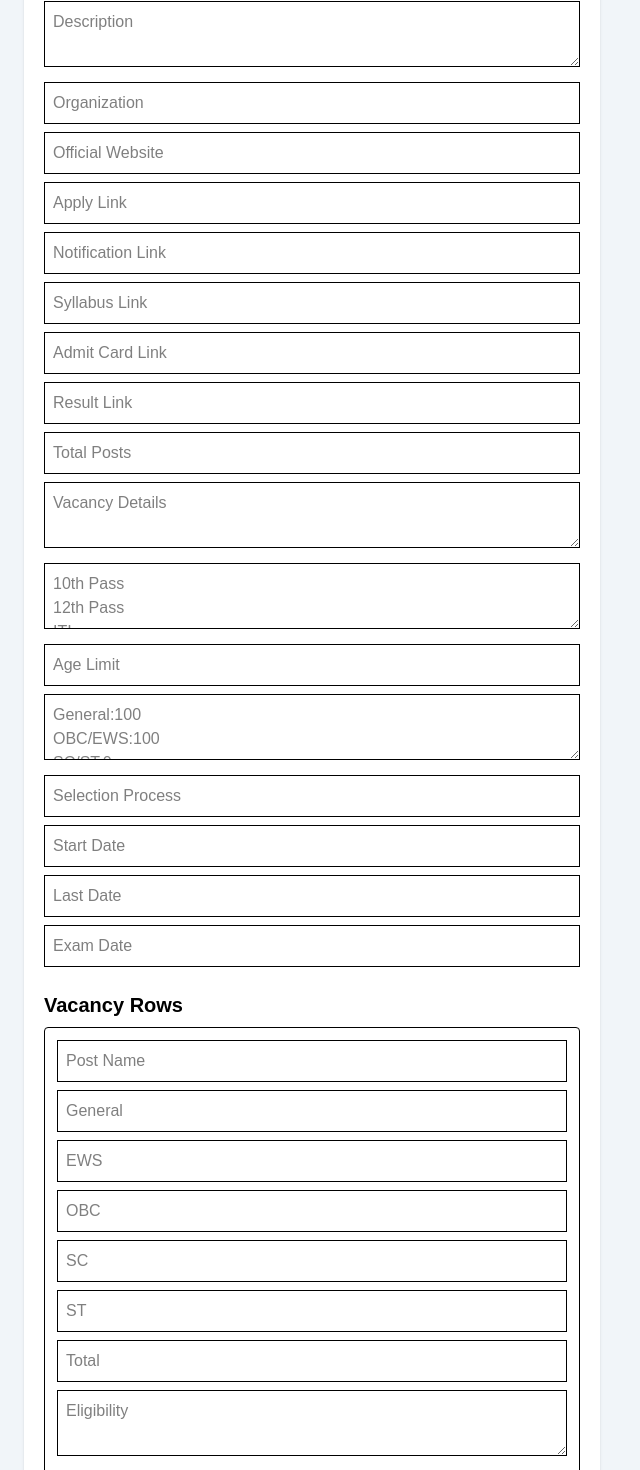
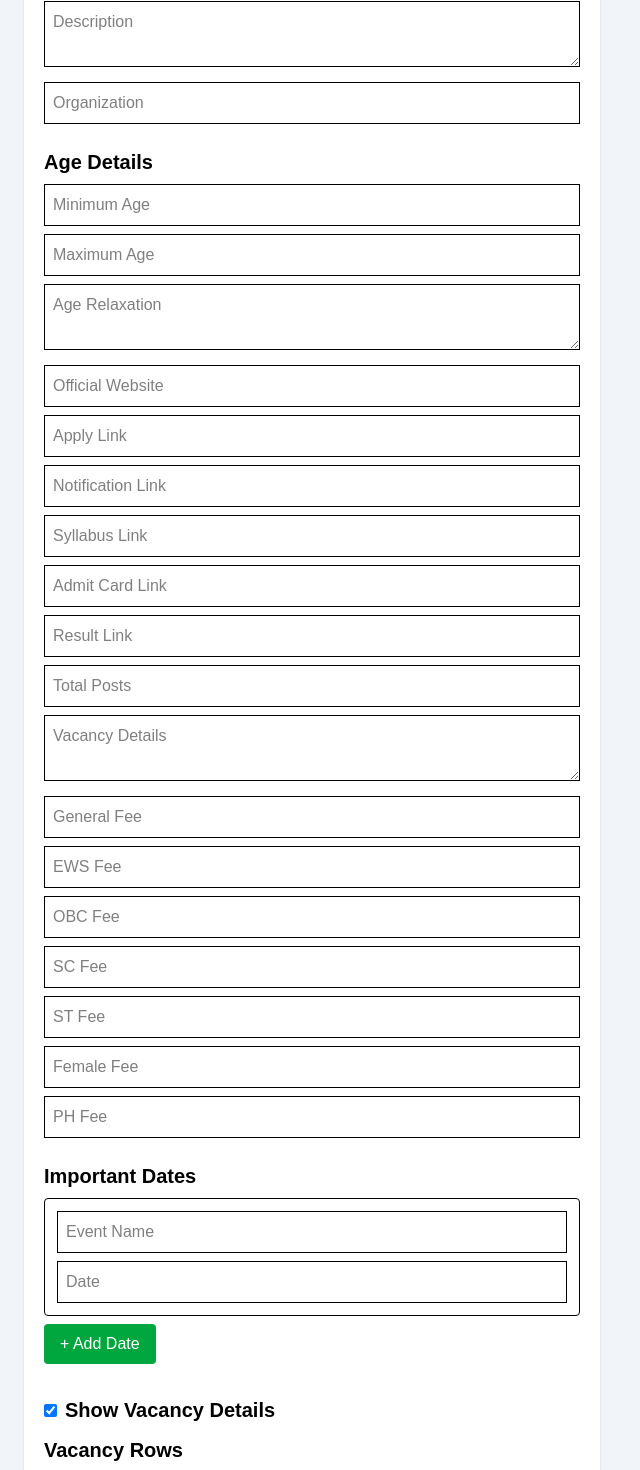
Before and after one commit to examnotice/examnotices, a Next.js app: page /admin/dashboard in a window 1280 px wide. Shown: the part 198-1668 px from the top of the page, without its empty margins (0-640 px from the left). Built offline with nearby package versions, Linux system fonts and the light colour scheme; no server answers; the database is empty.

Commit message:
update website

```diff
--- a/src/app/admin/dashboard/page.tsx
+++ b/src/app/admin/dashboard/page.tsx
@@ -4,6 +4,8 @@ import { useState, useEffect } from "react";
 import { supabase } from "@/lib/supabase";
 
 export default function Dashboard() {
+  const [showPostDetails, setShowPostDetails] = useState(true);
+const [showVacancyDetails, setShowVacancyDetails] = useState(true);
   const [title, setTitle] = useState("");
   const [category, setCategory] = useState("job");
   const [description, setDescription] = useState("");
@@ -22,7 +24,21 @@ const [resultLink, setResultLink] = useState("");
   const [lastDate, setLastDate] = useState("");
   const [examDate, setExamDate] = useState("");
 const [totalPost, setTotalPost] = useState("");
+const [eligibility, setEligibility] = useState("");
+const [age, setAge] = useState("");
+const [generalFee, setGeneralFee] = useState("");
+const [scstFee, setScstFee] = useState("");
 const [vacancyDetails, setVacancyDetails] = useState("");
+const [minimumAge, setMinimumAge] = useState("");
+const [maximumAge, setMaximumAge] = useState("");
+const [ageRelaxation, setAgeRelaxation] = useState("");
+const [feeGeneral, setFeeGeneral] = useState("");
+const [feeEws, setFeeEws] = useState("");
+const [feeObc, setFeeObc] = useState("");
+const [feeSc, setFeeSc] = useState("");
+const [feeSt, setFeeSt] = useState("");
+const [feeFemale, setFeeFemale] = useState("");
+const [feePh, setFeePh] = useState("");
   const [dbNotices, setDbNotices] = useState<any[]>([]);
   const [vacancyRows, setVacancyRows] = useState([
   {
@@ -34,6 +50,13 @@ const [vacancyDetails, setVacancyDetails] = useState("");
     st: "",
     total: "",
     eligibility: "",
+  },
+]);
+
+const [importantDates, setImportantDates] = useState([
+  {
+    event: "",
+    date: "",
   },
 ]);
 
@@ -69,24 +92,29 @@ const [postDetails, setPostDetails] = useState([
         category,
         description,
         organization,
-        qualification,
-        ageLimit,
-        applicationFee,
-        selectionProcess,
+        showpostdetails: showPostDetails,
+showvacancydetails: showVacancyDetails,
+        minimumage: minimumAge,
+maximumage: maximumAge,
+agerelaxation: ageRelaxation,
         officialWebsite,
-        startDate,
-        lastDate,
-        examDate,
         totalpost: totalPost,
        applylink: applyLink,
 notificationlink: notificationLink,
 syllabuslink: syllabusLink,
 admitcardlink: admitCardLink,
 resultlink: resultLink,
-
+importantdates: importantDates,
 vacancydetails: vacancyDetails,
 vacancyrows: vacancyRows,
 postdetails: postDetails,
+feegeneral: feeGeneral,
+feeews: feeEws,
+feeobc: feeObc,
+feesc: feeSc,
+feest: feeSt,
+feefemale: feeFemale,
+feeph: feePh,
       },
     ]);
 
@@ -150,6 +178,8 @@ postdetails: postDetails,
   <option value="admission">Admission</option>
 </select>
 
+
+
 <textarea
   value={description}
   onChange={(e) => setDescription(e.target.value)}
@@ -161,6 +191,31 @@ postdetails: postDetails,
   value={organization}
   onChange={(e) => setOrganization(e.target.value)}
   placeholder="Organization"
+  className="w-full border p-2 mb-2"
+/>
+
+<h2 className="text-xl font-bold mt-4 mb-2">
+Age Details
+</h2>
+
+<input
+  placeholder="Minimum Age"
+  value={minimumAge}
+  onChange={(e)=>setMinimumAge(e.target.value)}
+  className="w-full border p-2 mb-2"
+/>
+
+<input
+  placeholder="Maximum Age"
+  value={maximumAge}
+  onChange={(e)=>setMaximumAge(e.target.value)}
+  className="w-full border p-2 mb-2"
+/>
+
+<textarea
+  placeholder="Age Relaxation"
+  value={ageRelaxation}
+  onChange={(e)=>setAgeRelaxation(e.target.value)}
   className="w-full border p-2 mb-2"
 />
 
@@ -220,64 +275,113 @@ postdetails: postDetails,
   className="w-full border p-2 mb-2"
 />
 
-<textarea
-  value={qualification}
-  onChange={(e) => setQualification(e.target.value)}
-  placeholder={`10th Pass
-12th Pass
-ITI
-Diploma
-Graduate`}
+<input
+  value={feeGeneral}
+  onChange={(e) => setFeeGeneral(e.target.value)}
+  placeholder="General Fee"
   className="w-full border p-2 mb-2"
 />
 
 <input
-  value={ageLimit}
-  onChange={(e) => setAgeLimit(e.target.value)}
-  placeholder="Age Limit"
-  className="w-full border p-2 mb-2"
-/>
-
-<textarea
-  value={applicationFee}
-  onChange={(e) => setApplicationFee(e.target.value)}
-  placeholder={`General:100
-OBC/EWS:100
-SC/ST:0
-PH:0
-Female:0`}
+  value={feeEws}
+  onChange={(e) => setFeeEws(e.target.value)}
+  placeholder="EWS Fee"
   className="w-full border p-2 mb-2"
 />
 
 <input
-  value={selectionProcess}
-  onChange={(e) => setSelectionProcess(e.target.value)}
-  placeholder="Selection Process"
+  value={feeObc}
+  onChange={(e) => setFeeObc(e.target.value)}
+  placeholder="OBC Fee"
   className="w-full border p-2 mb-2"
 />
 
 <input
-  value={startDate}
-  onChange={(e) => setStartDate(e.target.value)}
-  placeholder="Start Date"
+  value={feeSc}
+  onChange={(e) => setFeeSc(e.target.value)}
+  placeholder="SC Fee"
   className="w-full border p-2 mb-2"
 />
 
 <input
-  value={lastDate}
-  onChange={(e) => setLastDate(e.target.value)}
-  placeholder="Last Date"
+  value={feeSt}
+  onChange={(e) => setFeeSt(e.target.value)}
+  placeholder="ST Fee"
   className="w-full border p-2 mb-2"
 />
 
 <input
-  value={examDate}
-  onChange={(e) => setExamDate(e.target.value)}
-  placeholder="Exam Date"
+  value={feeFemale}
+  onChange={(e) => setFeeFemale(e.target.value)}
+  placeholder="Female Fee"
+  className="w-full border p-2 mb-2"
+/>
+
+<input
+  value={feePh}
+  onChange={(e) => setFeePh(e.target.value)}
+  placeholder="PH Fee"
   className="w-full border p-2 mb-2"
 />
 
 <h2 className="text-xl font-bold mt-4 mb-2">
+Important Dates
+</h2>
+
+{importantDates.map((row, index) => (
+  <div key={index} className="border p-3 mb-2 rounded">
+
+    <input
+      placeholder="Event Name"
+      value={row.event}
+      onChange={(e) => {
+        const updated = [...importantDates];
+        updated[index].event = e.target.value;
+        setImportantDates(updated);
+      }}
+      className="w-full border p-2 mb-2"
+    />
+
+    <input
+      placeholder="Date"
+      value={row.date}
+      onChange={(e) => {
+        const updated = [...importantDates];
+        updated[index].date = e.target.value;
+        setImportantDates(updated);
+      }}
+      className="w-full border p-2"
+    />
+
+  </div>
+))}
+<button
+type="button"
+onClick={() =>
+setImportantDates([
+...importantDates,
+{
+event: "",
+date: "",
+},
+])
+}
+className="bg-green-600 text-white px-4 py-2 rounded mb-4"
+>
++ Add Date
+</button>
+
+<h2 className="text-xl font-bold mt-4 mb-2">
+
+<label className="flex items-center gap-2 mb-3">
+  <input
+    type="checkbox"
+    checked={showVacancyDetails}
+    onChange={(e) => setShowVacancyDetails(e.target.checked)}
+  />
+  Show Vacancy Details
+</label>
+
   Vacancy Rows
 </h2>
 
@@ -397,6 +501,15 @@ Female:0`}
 </button>
 
 <h2 className="text-xl font-bold mt-6 mb-2">
+<label className="flex items-center gap-2 mb-3">
+  <input
+    type="checkbox"
+    checked={showPostDetails}
+    onChange={(e) => setShowPostDetails(e.target.checked)}
+  />
+  Show Post Details
+</label>
+
   Post Details
 </h2>
 
--- a/src/app/notice/[slug]/page.tsx
+++ b/src/app/notice/[slug]/page.tsx
@@ -47,118 +47,116 @@ const { data: vacancyRows } = await supabase
   {notice.description}
 </p>
 
+ {/* Important Dates */}
+ {notice.importantdates?.length > 0 && (
+<div className="border rounded-xl p-5 mb-6">
+
+<h2 className="text-xl font-bold mb-4">
+Important Dates
+</h2>
+
+<div className="space-y-3">
+
+{notice.importantdates.map((item:any,index:number)=>(
+<div
+key={index}
+className="bg-blue-100 border-l-4 border-blue-600 p-4 rounded"
+>
+<p className="font-semibold">
+{item.event}
+</p>
+
+<p>
+{item.date}
+</p>
+
+</div>
+))}
+
+</div>
+</div>
+)}
+
 {/* Eligibility Details */}
 <div className="border rounded-xl p-5 mb-6">
+
 <h2 className="text-xl font-bold mb-4">
 Eligibility Details
 </h2>
 
-  <div className="grid md:grid-cols-2 gap-4">
+<div className="grid md:grid-cols-3 gap-4">
 
 <div className="bg-slate-100 p-4 rounded-lg">
-      <p className="font-semibold">Eligibility</p>
-      <p>{notice.eligibility || "Graduate"}</p>
+<p className="font-semibold">Minimum Age</p>
+<p>{notice.minimumage}</p>
 </div>
 
 <div className="bg-slate-100 p-4 rounded-lg">
-      <p className="font-semibold">Age Limit</p>
-      <p>{notice.age || "18-32 Years"}</p>
+<p className="font-semibold">Maximum Age</p>
+<p>{notice.maximumage}</p>
 </div>
 
 <div className="bg-slate-100 p-4 rounded-lg">
-      <p className="font-semibold">General Fee</p>
-      <p>{notice.fee?.general || "₹100"}</p>
+<p className="font-semibold">Age Relaxation</p>
+<p>{notice.agerelaxation}</p>
+</div>
+
+</div>
+
+</div>
+
+<div className="border rounded-xl p-5 mb-6">
+
+<h2 className="text-xl font-bold mb-4">
+Application Fee
+</h2>
+
+<div className="grid md:grid-cols-3 gap-4">
+
+<div className="bg-slate-100 p-4 rounded-lg">
+<p className="font-semibold">General</p>
+<p>{notice.feegeneral}</p>
 </div>
 
 <div className="bg-slate-100 p-4 rounded-lg">
-      <p className="font-semibold">SC/ST Fee</p>
-      <p>{notice.fee?.scst || "₹0"}</p>
+<p className="font-semibold">EWS</p>
+<p>{notice.feeews}</p>
+</div>
+
+<div className="bg-slate-100 p-4 rounded-lg">
+<p className="font-semibold">OBC</p>
+<p>{notice.feeobc}</p>
+</div>
+
+<div className="bg-slate-100 p-4 rounded-lg">
+<p className="font-semibold">SC</p>
+<p>{notice.feesc}</p>
+</div>
+
+<div className="bg-slate-100 p-4 rounded-lg">
+<p className="font-semibold">ST</p>
+<p>{notice.feest}</p>
+</div>
+
+<div className="bg-slate-100 p-4 rounded-lg">
+<p className="font-semibold">Female</p>
+<p>{notice.feefemale}</p>
+</div>
+
+<div className="bg-slate-100 p-4 rounded-lg">
+<p className="font-semibold">PH</p>
+<p>{notice.feeph}</p>
 </div>
 
 </div>
+
 </div>
-
-        {/* Important Dates */}
-        {notice.vacancyrows?.length > 0 && (
-  <div className="border rounded-xl p-5 mb-6">
-    <h2 className="text-xl font-bold mb-4">
-      Vacancy Details
-    </h2>
-{notice.postdetails?.length > 0 && (
+{notice.showpostdetails &&
+ notice.postdetails?.length > 0 && (
 <div className="border rounded-xl p-5 mb-6">
 
   <h2 className="text-xl font-bold mb-4">
     Post Details
-    </h2>
-
-    <div className="overflow-x-auto">
-      <table className="w-full border border-collapse">
-
-        <thead>
-          <tr className="bg-slate-200">
-            <th className="border p-2">Post Name</th>
-            <th className="border p-2">Total Post</th>
-            <th className="border p-2">Eligibility</th>
-          </tr>
-        </thead>
-
-        <tbody>
-          {notice.postdetails.map((row: any, i: number) => (
-            <tr key={i}>
-              <td className="border p-2">{row.post_name}</td>
-              <td className="border p-2">{row.total_post}</td>
-              <td className="border p-2 whitespace-pre-line">
-                {row.eligibility}
-              </td>
-            </tr>
-          ))}
-        </tbody>
-
-      </table>
-    </div>
-
-  </div>
-)}
-    <div className="overflow-x-auto">
-      <table className="w-full border border-collapse">
-        <thead>
-          <tr className="bg-slate-200">
-            <th className="border p-2">Post Name</th>
-            <th className="border p-2">Gen</th>
-            <th className="border p-2">EWS</th>
-            <th className="border p-2">OBC</th>
-            <th className="border p-2">SC</th>
-            <th className="border p-2">ST</th>
-            <th className="border p-2">Total</th>
-            <th className="border p-2">Eligibility</th>
-          </tr>
-        </thead>
-
-        <tbody>
-          {notice.vacancyrows.map((row: any, i: number) => (
-            <tr key={i}>
-              <td className="border p-2">{row.post_name}</td>
-              <td className="border p-2">{row.general}</td>
-              <td className="border p-2">{row.ews}</td>
-              <td className="border p-2">{row.obc}</td>
-              <td className="border p-2">{row.sc}</td>
-              <td className="border p-2">{row.st}</td>
-              <td className="border p-2">{row.total}</td>
-              <td className="border p-2 whitespace-pre-line">
-                {row.eligibility}
-              </td>
-            </tr>
-          ))}
-        </tbody>
-      </table>
-    </div>
-  </div>
-)}
-       {vacancyRows && vacancyRows.length > 0 && (
-  <div className="border rounded-xl p-5 mb-6">
-
-    <h2 className="text-2xl font-bold text-center mb-4">
-      Vacancy Details
   </h2>
 
   <div className="overflow-x-auto">
@@ -175,18 +173,18 @@ const { data: vacancyRows } = await supabase
 
       <tbody>
 
-          {vacancyRows.map((row) => (
-            <tr key={row.id}>
+        {notice.postdetails.map((row:any,index:number)=>(
+          <tr key={index}>
 
             <td className="border p-3">
               {row.post_name}
             </td>
 
-              <td className="border p-3 text-center">
+            <td className="border p-3">
               {row.total_post}
             </td>
 
-              <td className="border p-3 whitespace-pre-line">
+            <td className="border p-3">
               {row.eligibility}
             </td>
 
@@ -201,46 +199,59 @@ const { data: vacancyRows } = await supabase
 
 </div>
 )}
+
+{notice.showvacancydetails &&
+ notice.vacancyrows?.length > 0 && (
 <div className="border rounded-xl p-5 mb-6">
+
   <h2 className="text-xl font-bold mb-4">
-    Important Dates
+    Vacancy Details
   </h2>
 
-  <div className="space-y-3">
+  <div className="overflow-x-auto">
 
-    <div className="bg-green-100 border-l-4 border-green-600 p-4 rounded">
-      <p className="font-semibold">
-        Application Start
-      </p>
-      <p>{notice.startDate}</p>
-    </div>
+    <table className="w-full border border-collapse">
 
-    <div className="bg-red-100 border-l-4 border-red-600 p-4 rounded">
-      <p className="font-semibold">
-        Last Date
-      </p>
-      <p>{notice.lastDate}</p>
-    </div>
+      <thead>
+        <tr className="bg-slate-200">
+          <th className="border p-2">Post Name</th>
+          <th className="border p-2">General</th>
+          <th className="border p-2">EWS</th>
+          <th className="border p-2">OBC</th>
+          <th className="border p-2">SC</th>
+          <th className="border p-2">ST</th>
+          <th className="border p-2">Total</th>
+        </tr>
+      </thead>
 
-    <div className="bg-blue-100 border-l-4 border-blue-600 p-4 rounded">
-      <p className="font-semibold">
-        Exam Date
-      </p>
-      <p>{notice.examDate}</p>
+      <tbody>
+
+        {notice.vacancyrows.map((row:any,index:number)=>(
+          <tr key={index}>
+            <td className="border p-2">{row.post_name}</td>
+            <td className="border p-2">{row.general}</td>
+            <td className="border p-2">{row.ews}</td>
+            <td className="border p-2">{row.obc}</td>
+            <td className="border p-2">{row.sc}</td>
+            <td className="border p-2">{row.st}</td>
+            <td className="border p-2">{row.total}</td>
+          </tr>
+        ))}
+
+      </tbody>
+
+    </table>
+
   </div>
 
 </div>
-</div>
+)}
 
-<div className="border rounded-xl p-5 mb-6">
-  <h2 className="text-xl font-bold mb-4">
-    Qualification Details
-  </h2>
 
-  <div className="bg-slate-100 p-4 rounded-lg whitespace-pre-line">
-    {notice.qualification || "Not Mentioned"}
-  </div>
-</div>
+
+
+
+
 
 {/* Important Links */}
         <div className="border rounded-xl p-5 mb-6">
```
Lines whose indentation alone changed are shown as unchanged.
